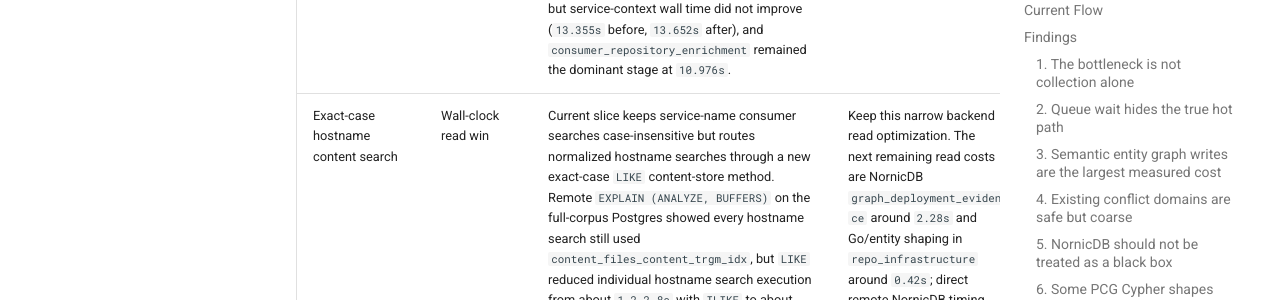
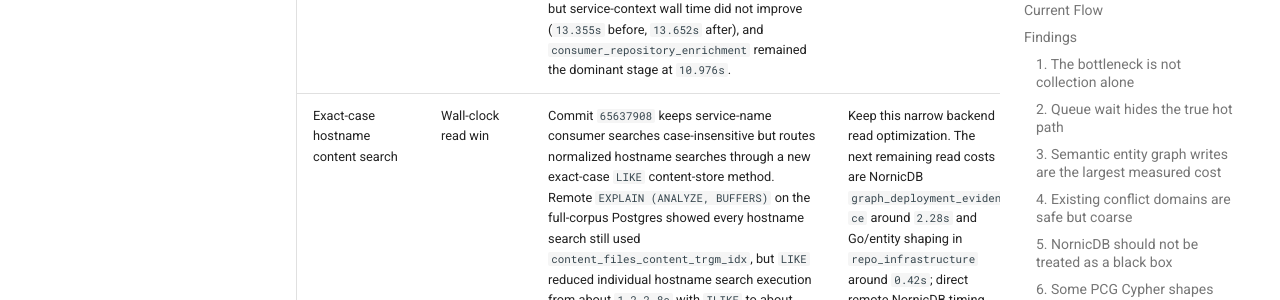
Before and after one commit to platformcontext/platform-context-graph, an MkDocs documentation site: the page built from docs/docs/adrs/2026-04-28-reducer-throughput-and-nornicdb-concurrency-plan.md, in a window 1280 px wide and 900 px high, scrolled down 95647 px. Shown: the part 152-452 px from the top of the window. Built offline with MkDocs 1.6.1 and Material for MkDocs 9.7.7, drawn with Linux system fonts in a browser that asks for light colours; comment, search, counter and statistics services are not loaded.

Commit message:
Record exact-case hostname evidence commit

```diff
--- a/docs/docs/adrs/2026-04-28-reducer-throughput-and-nornicdb-concurrency-plan.md
+++ b/docs/docs/adrs/2026-04-28-reducer-throughput-and-nornicdb-concurrency-plan.md
@@ -1713,5 +1713,5 @@ additional tiny default skip rules.
 | Anchored incoming deployment-evidence read | Rejected hypothesis | Commit `8a950023` tried to make the incoming `EvidenceArtifact` deployment-evidence read look more selectively anchored by starting from `MATCH (r:Repository {id: $repo_id})` before traversing back to source repositories. Local TDD passed with `go test ./cmd/api ./cmd/mcp-server ./internal/query -count=1`, `git diff --check`, and a prohibited private-term scan. Remote rebuild/restart of API/MCP against full-corpus run `pcg-full-indexed-read-d1c60fc5-20260501T164905Z` proved the exact NornicDB shape regressed badly: representative service context moved from `16.592s` to `49.225s`, and `graph_deployment_evidence` moved from `4.215s` to `36.881s` while `consumer_repository_enrichment` stayed about `10.399s`. | Reverted in the same follow-up slice. Do not reintroduce this reverse anchored shape for NornicDB; the next optimization should target either the existing working deployment-evidence shape with narrower payload/limits or the proven larger `consumer_repository_enrichment` content-search cost. |
 | Framework route fact index | Wall-clock read win | Current slice adds `fact_records_framework_routes_repo_path_idx`, a partial expression index on `payload->>'repo_id'` and `payload->>'relative_path'` for file facts that actually carry `parsed_file_data.framework_semantics`. The remote `EXPLAIN (ANALYZE, BUFFERS)` before the index showed `ListFrameworkRoutes` scanning `fact_records` via `fact_records_scope_generation_idx` on `fact_kind='file'`, removing `43813` rows per worker and reading `131109` buffers for about `1289ms`. Applying the index to the running full-corpus Postgres changed the same query to an index scan with `Execution Time: 0.072ms`. After restarting API/MCP on reverted commit `d63892c3`, representative service context improved from the prior clean `16.592s` to `13.355s`; the `framework_routes` stage moved from `1.325s` to `0.001s`, `graph_deployment_evidence` was back to `2.232s` after reverting the failed Cypher shape, and `consumer_repository_enrichment` remained the largest stage at `10.547s`. | Keep this index. The next optimization is not another reducer worker change: it is the repeated Postgres trigram content search in `consumer_repository_enrichment`, which currently does one service-name search plus hostname searches across `content_files`. |
 | Hostname false-positive filter | Correctness cleanup, no latency win | Current slice tightens service hostname extraction so config/code dotted identifiers ending in `endpoint`, `env`, `host`, or `hostname` are not treated as public service entrypoints or fed into cross-repo consumer evidence searches. Local TDD first failed on config-identifier hostnames and then passed after expanding the false-positive TLD blocklist. Remote proof applied the uncommitted patch to the full-corpus API/MCP checkout before committing: observed hostname count for the representative service dropped from `13` to `6`, but service-context wall time did not improve (`13.355s` before, `13.652s` after), and `consumer_repository_enrichment` remained the dominant stage at `10.976s`. | Keep only as a query-truth cleanup; do not count it as a performance win. The next performance design needs a different data shape for consumer references rather than more hostname filtering. |
-| Exact-case hostname content search | Wall-clock read win | Current slice keeps service-name consumer searches case-insensitive but routes normalized hostname searches through a new exact-case `LIKE` content-store method. Remote `EXPLAIN (ANALYZE, BUFFERS)` on the full-corpus Postgres showed every hostname search still used `content_files_content_trgm_idx`, but `LIKE` reduced individual hostname search execution from about `1.2-2.8s` with `ILIKE` to about `0.29-0.76s`. The uncommitted patch was applied to the remote checkout before commit, API/MCP were rebuilt and restarted, and the representative service context improved to `7.010s`; `consumer_repository_enrichment` dropped from `10.976s` after hostname filtering to `4.184s` with exact-case hostname search while preserving the same `12` consumer rows. | Keep this narrow backend read optimization. The next remaining read costs are NornicDB `graph_deployment_evidence` around `2.28s` and Go/entity shaping in `repo_infrastructure` around `0.42s`; direct remote NornicDB timing must precede any future Cypher shape commit. |
+| Exact-case hostname content search | Wall-clock read win | Commit `65637908` keeps service-name consumer searches case-insensitive but routes normalized hostname searches through a new exact-case `LIKE` content-store method. Remote `EXPLAIN (ANALYZE, BUFFERS)` on the full-corpus Postgres showed every hostname search still used `content_files_content_trgm_idx`, but `LIKE` reduced individual hostname search execution from about `1.2-2.8s` with `ILIKE` to about `0.29-0.76s`. The uncommitted patch was applied to the remote checkout before commit, API/MCP were rebuilt and restarted, and the representative service context improved to `7.010s`; `consumer_repository_enrichment` dropped from `10.976s` after hostname filtering to `4.184s` with exact-case hostname search while preserving the same `12` consumer rows. | Keep this narrow backend read optimization. The next remaining read costs are NornicDB `graph_deployment_evidence` around `2.28s` and Go/entity shaping in `repo_infrastructure` around `0.42s`; direct remote NornicDB timing must precede any future Cypher shape commit. |
 | Dead-IaC fixture ownership cleanup | Implemented locally | The dead-IaC family audit confirmed Terraform, Helm, Kustomize, Ansible, and Docker Compose are the owned cleanup families today; Jenkins, GitHub Actions, and ArgoCD are currently evidence/root sources, while SQL deadness needs a separate product contract. This slice removes manifest drift by promoting `iac_quality.dead_iac` from planned to an owned product-truth suite wired to `scripts/verify_dead_iac_compose.sh`, while keeping unsupported SQL/Jenkins/GitHub Actions deadness out of the claim. Local verification passed `./scripts/verify_product_truth_fixtures.sh`. | Keep future family expansion TDD-first: structured Jenkins/GHA roots into existing families, ArgoCD multi-source/value-file nuance, then a separate SQL deadness contract only after the product semantics are explicit. |
```
